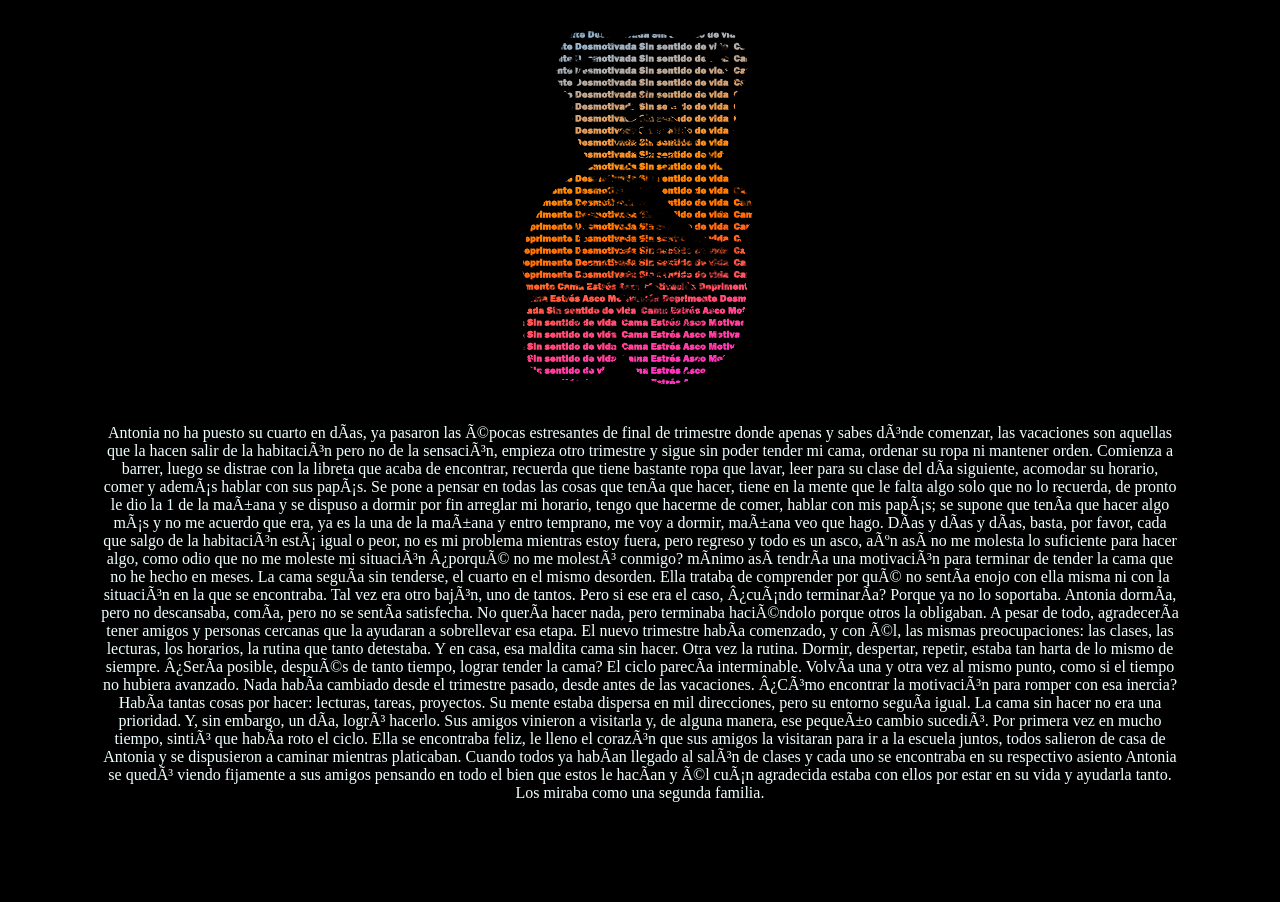
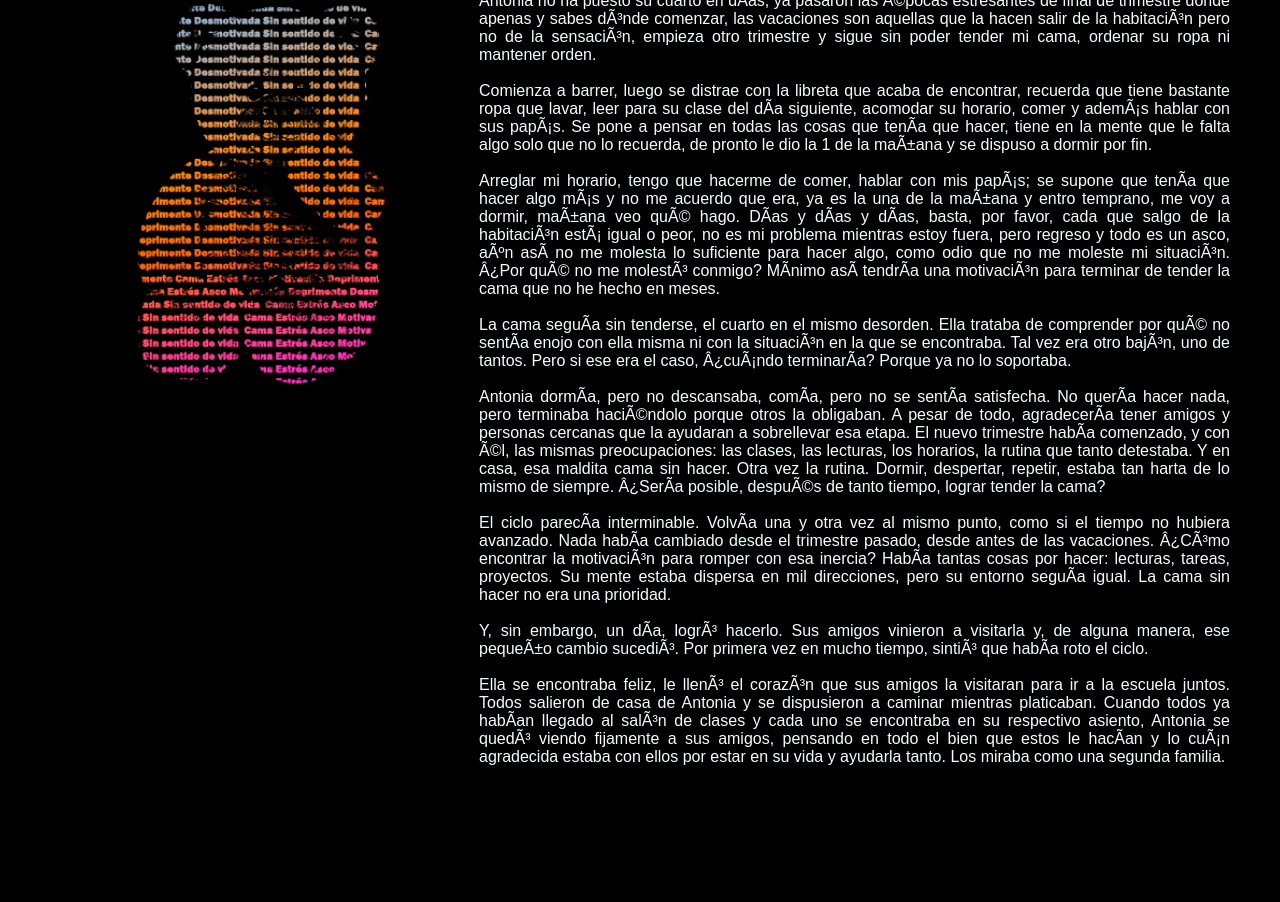
Before and after one commit to TejedaMH/meum_affectum, a plain HTML site: page meum_affectum/Tareas Pendientes.html in a window 1280 px wide. Shown: the part 200-1102 px from the top of the page. After the commit the page ends 1032 px from the top, so only its background shows below. Drawn offline with Linux system fonts and the light colour scheme.

Commit message:
margen texto

```diff
--- a/meum_affectum/Tareas Pendientes.html
+++ b/meum_affectum/Tareas Pendientes.html
@@ -4,27 +4,41 @@
         <meta charset="uft-8">
         <title>Tareas Pendientes</title>
     </head>
+    <body style="margin: 50px; color: azure; font-family: Arial, sans-serif;"></body>
 
     <header>
         <body style="margin: 100px;">
-        <h1 style="color: rgb(245, 125, 46); text-align: center;">Tareas Pendientes</h1>
+        <h1 style="color: rgb(245, 125, 46); text-align: center;">TAREAS PENDIENTES</h1>
         <h2 style="color: rgb(245, 125, 46); text-align: center;">Antonia</h2>
     </header>
-    <div style="text-align: center;">
-        <img src="assets/Tareaspendientes.png" alt="Caligramaaa">
-    </div>
 
-    <div id="Capitulo1">
-        <p style="color: azure; text-align: center;">
-            Antonia no ha puesto su cuarto en días, ya pasaron las épocas estresantes de final de trimestre donde apenas y sabes dónde comenzar, las vacaciones son aquellas que la hacen salir de la habitación pero no de la sensación, empieza otro trimestre y sigue sin poder tender mi cama, ordenar su ropa ni mantener orden. Comienza a  barrer, luego se distrae con la libreta que acaba de encontrar, recuerda que tiene bastante ropa que lavar, leer para su clase del día siguiente, acomodar su horario, comer y además hablar con sus papás.
-            Se pone a pensar en todas las cosas que tenía que hacer, tiene en la mente que le falta algo solo que no lo recuerda, de pronto le dio la 1 de la mañana y se dispuso a dormir por fin  arreglar mi horario, tengo que hacerme de comer, hablar con mis papás; se supone que tenía que hacer algo más y no me acuerdo que era, ya es la una de la mañana y entro temprano, me voy a dormir, mañana veo que hago. Días y días y días, basta, por favor, cada que salgo de la habitación está igual o peor, no es mi problema mientras estoy fuera, pero regreso y todo es un asco, aún así no me molesta lo suficiente para hacer algo, como odio que no me moleste mi situación ¿porqué no me molestó conmigo? mínimo así tendría una motivación para terminar de tender la cama que no he hecho en meses.
+    <div style="display: flex; align-items: flex-start; margin-top: 40px;">
+
+
+        <div style="flex-shrink: 0;">
+            <img src="assets/Tareaspendientes.png" alt="Caligramaaa" style="width: 100%; margin-right: 30px;">
+        </div>
+
+
+    <div style="max-width: 800px; text-align: justify;">
+        <p>
+            Antonia no ha puesto su cuarto en días, ya pasaron las épocas estresantes de final de trimestre donde apenas y sabes dónde comenzar, las vacaciones son aquellas que la hacen salir de la habitación pero no de la sensación, empieza otro trimestre y sigue sin poder tender mi cama, ordenar su ropa ni mantener orden.
+            <br><br>
+            Comienza a barrer, luego se distrae con la libreta que acaba de encontrar, recuerda que tiene bastante ropa que lavar, leer para su clase del día siguiente, acomodar su horario, comer y además hablar con sus papás. Se pone a pensar en todas las cosas que tenía que hacer, tiene en la mente que le falta algo solo que no lo recuerda, de pronto le dio la 1 de la mañana y se dispuso a dormir por fin.
+            <br><br>
+            Arreglar mi horario, tengo que hacerme de comer, hablar con mis papás; se supone que tenía que hacer algo más y no me acuerdo que era, ya es la una de la mañana y entro temprano, me voy a dormir, mañana veo qué hago. Días y días y días, basta, por favor, cada que salgo de la habitación está igual o peor, no es mi problema mientras estoy fuera, pero regreso y todo es un asco, aún así no me molesta lo suficiente para hacer algo, como odio que no me moleste mi situación. ¿Por qué no me molestó conmigo? Mínimo así tendría una motivación para terminar de tender la cama que no he hecho en meses.
+            <br><br>
             La cama seguía sin tenderse, el cuarto en el mismo desorden. Ella trataba de comprender por qué no sentía enojo con ella misma ni con la situación en la que se encontraba. Tal vez era otro bajón, uno de tantos. Pero si ese era el caso, ¿cuándo terminaría? Porque ya no lo soportaba.
-            Antonia dormía, pero no descansaba, comía, pero no se sentía satisfecha. No quería hacer nada, pero terminaba haciéndolo porque otros la obligaban. A pesar de todo, agradecería tener amigos y personas cercanas que la ayudaran a sobrellevar esa etapa. El nuevo trimestre había comenzado, y con él, las mismas preocupaciones: las clases, las lecturas, los horarios, la rutina que tanto detestaba. Y en casa, esa maldita cama sin hacer. Otra vez la rutina. Dormir, despertar, repetir, estaba tan harta de lo mismo de siempre.  ¿Sería posible, después de tanto tiempo, lograr tender la cama?
+            <br><br>
+            Antonia dormía, pero no descansaba, comía, pero no se sentía satisfecha. No quería hacer nada, pero terminaba haciéndolo porque otros la obligaban. A pesar de todo, agradecería tener amigos y personas cercanas que la ayudaran a sobrellevar esa etapa. El nuevo trimestre había comenzado, y con él, las mismas preocupaciones: las clases, las lecturas, los horarios, la rutina que tanto detestaba. Y en casa, esa maldita cama sin hacer. Otra vez la rutina. Dormir, despertar, repetir, estaba tan harta de lo mismo de siempre. ¿Sería posible, después de tanto tiempo, lograr tender la cama?
+            <br><br>
             El ciclo parecía interminable. Volvía una y otra vez al mismo punto, como si el tiempo no hubiera avanzado. Nada había cambiado desde el trimestre pasado, desde antes de las vacaciones. ¿Cómo encontrar la motivación para romper con esa inercia? Había tantas cosas por hacer: lecturas, tareas, proyectos. Su mente estaba dispersa en mil direcciones, pero su entorno seguía igual. La cama sin hacer no era una prioridad.
+            <br><br>
             Y, sin embargo, un día, logró hacerlo. Sus amigos vinieron a visitarla y, de alguna manera, ese pequeño cambio sucedió. Por primera vez en mucho tiempo, sintió que había roto el ciclo.
-            Ella se encontraba feliz, le lleno el corazón que sus amigos la visitaran para ir a la escuela juntos, todos salieron de casa de Antonia y se dispusieron a caminar mientras platicaban. Cuando todos ya habían llegado al salón de clases y cada uno se encontraba en su respectivo asiento Antonia se quedó viendo fijamente a sus amigos pensando en todo el bien que estos le hacían y él cuán agradecida estaba con ellos por estar en su vida y ayudarla tanto. Los miraba como una segunda familia.
-
+            <br><br>
+            Ella se encontraba feliz, le llenó el corazón que sus amigos la visitaran para ir a la escuela juntos. Todos salieron de casa de Antonia y se dispusieron a caminar mientras platicaban. Cuando todos ya habían llegado al salón de clases y cada uno se encontraba en su respectivo asiento, Antonia se quedó viendo fijamente a sus amigos, pensando en todo el bien que estos le hacían y lo cuán agradecida estaba con ellos por estar en su vida y ayudarla tanto. Los miraba como una segunda familia.
         </p>
     </div>
+</div>
 </body>
 </html>
```
Also changed, not shown: meum_affectum/Cambios efimeros.html (+4 -3 lines), meum_affectum/El sentido.html (+26 -10 lines).
